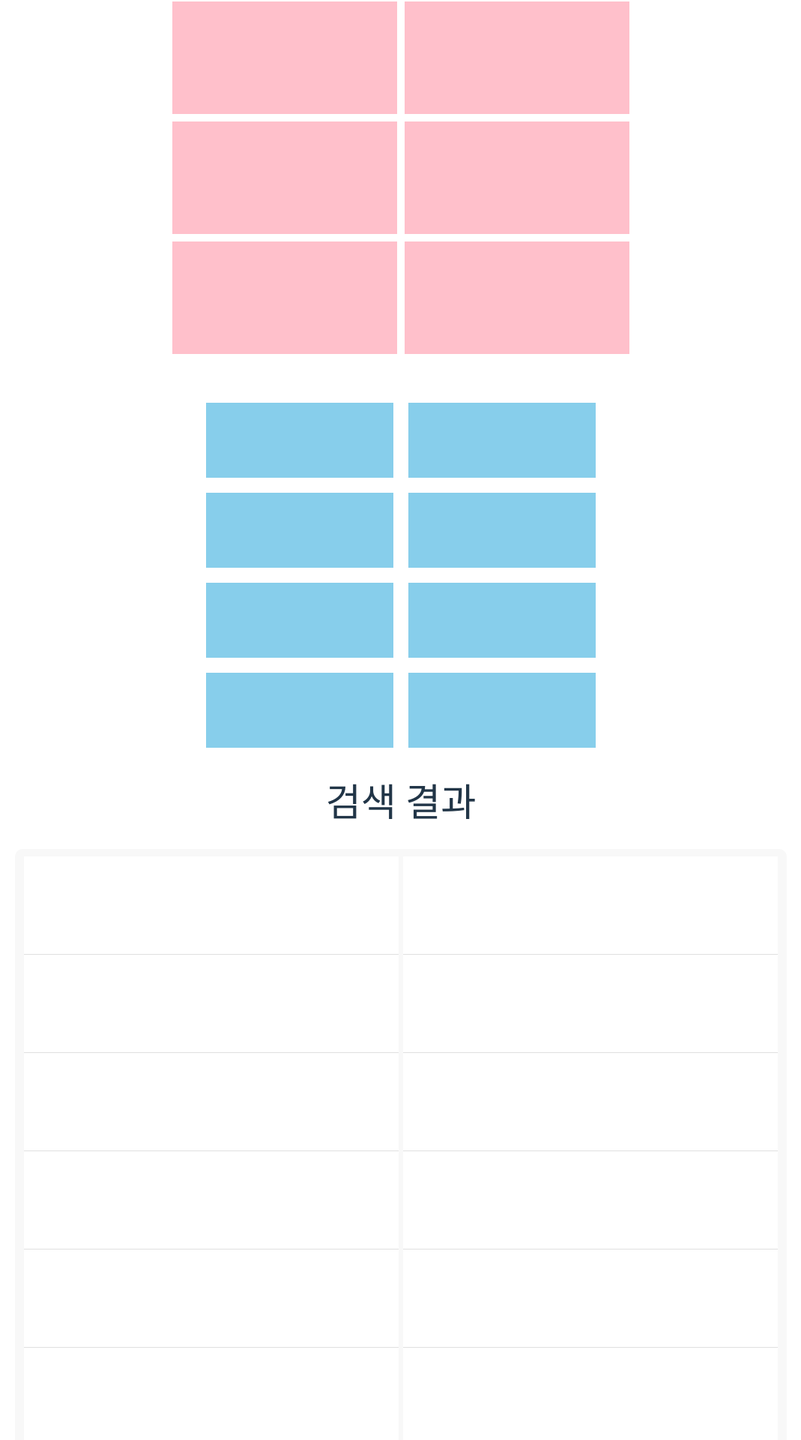
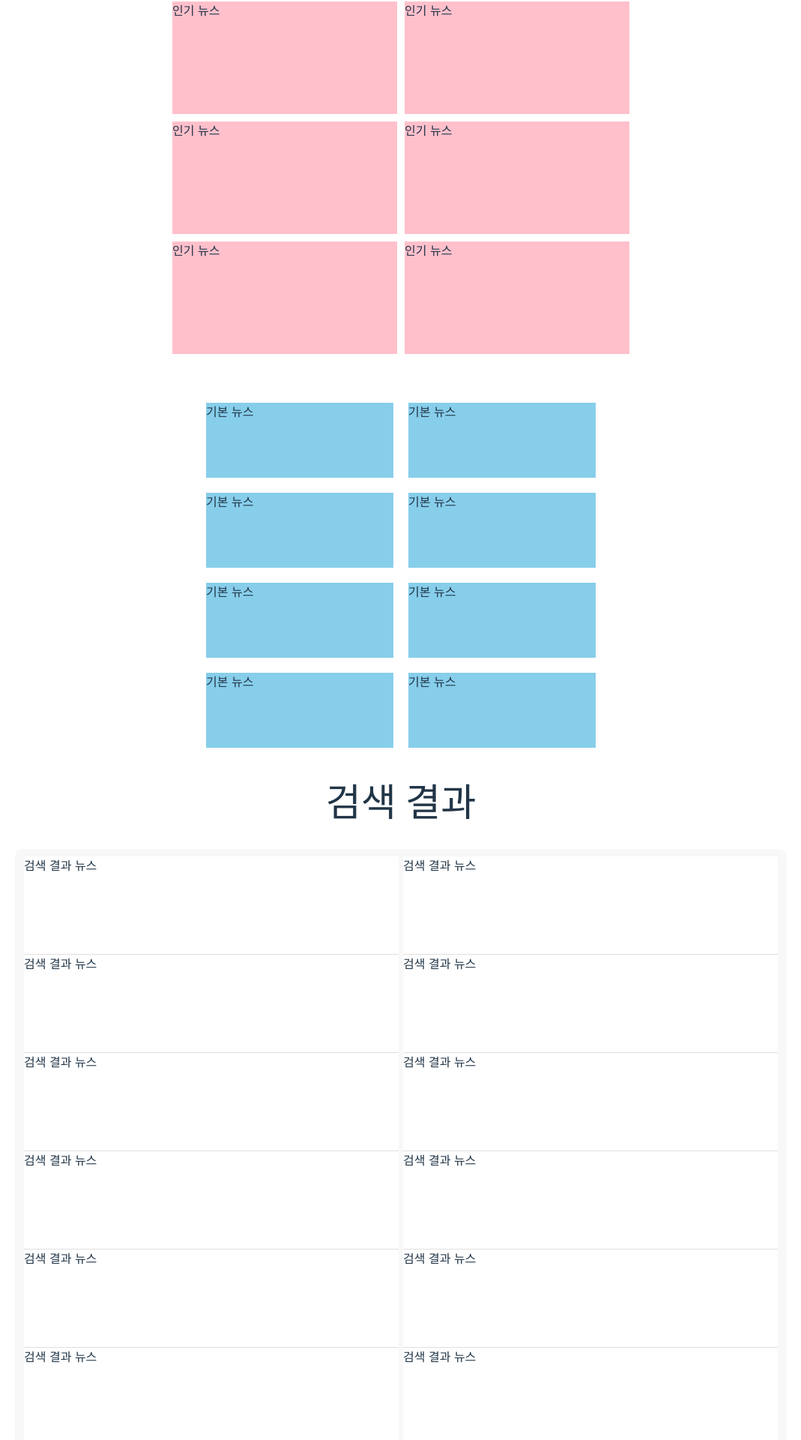
Before and after one commit to SKU-GlobalTimes/GlobalTimes_FE, a React (Vite) app in the folder FrontEnd/: page /main in a window 1280 px wide. Shown: the part 604-2524 px from the top of the page at 75% size, without its empty margins (105-1174 px from the left). Built offline with nearby package versions, Linux system fonts and the light colour scheme.

Commit message:
✨ Feat: 뉴스카드 컴포넌트 생성 및 배치

```diff
--- a/FrontEnd/src/components/mainPage/MainNews.jsx
+++ b/FrontEnd/src/components/mainPage/MainNews.jsx
@@ -1,27 +1,28 @@
 import styled from './News.module.css';
-
+import HotNewsCard from '../newsCard/HotNewsCard';
+import BasicNewsCard from '../newsCard/BasicNewsCard';
 
 export default function MainNews(){
     return(
         <div className={styled['MainNews--container']}>
             <h1>Hot News</h1>
             <div className={styled['MainNews--hotIssues']}>
-                <div className={styled['news--sample01']}></div>
-                <div className={styled['news--sample01']}></div>
-                <div className={styled['news--sample01']}></div>
-                <div className={styled['news--sample01']}></div>
-                <div className={styled['news--sample01']}></div>
-                <div className={styled['news--sample01']}></div>
+                <HotNewsCard />
+                <HotNewsCard />
+                <HotNewsCard />
+                <HotNewsCard />
+                <HotNewsCard />
+                <HotNewsCard />
             </div>
             <div className={styled['MainNews--Issues']}>
-                <div className={styled['news--sample02']}></div>
-                <div className={styled['news--sample02']}></div>
-                <div className={styled['news--sample02']}></div>
-                <div className={styled['news--sample02']}></div>
-                <div className={styled['news--sample02']}></div>
-                <div className={styled['news--sample02']}></div>
-                <div className={styled['news--sample02']}></div>
-                <div className={styled['news--sample02']}></div>
+                <BasicNewsCard />
+                <BasicNewsCard />
+                <BasicNewsCard />
+                <BasicNewsCard />
+                <BasicNewsCard />
+                <BasicNewsCard />
+                <BasicNewsCard />
+                <BasicNewsCard />
             </div>
 
         </div>
--- a/FrontEnd/src/components/mainPage/News.module.css
+++ b/FrontEnd/src/components/mainPage/News.module.css
@@ -21,20 +21,6 @@
     justify-content: center;
 }
 
-.news--sample01 {
-    background-color: pink;
-    width: 300px;
-    height: 150px;
-    margin: 5px;
-}
-
-.news--sample02 {
-    background-color: skyblue;
-    width: 250px;
-    height: 100px;
-    margin: 10px;
-}
-
 /* Search News */
 .SearchNews--container{
     display: flex;
@@ -52,11 +38,3 @@
     border-radius: 10px;
     background-color: rgb(248, 248, 248);
 }
-
-.news--sample03 {
-    width: 500px;
-    height: 130px;
-    margin: 0px 3px;
-    background-color: white;
-    border-bottom: 1px solid rgb(224, 224, 224);
-}
--- a/FrontEnd/src/components/mainPage/SearchNews.jsx
+++ b/FrontEnd/src/components/mainPage/SearchNews.jsx
@@ -1,4 +1,5 @@
 import styled from './News.module.css';
+import SearchNewsCard from '../newsCard/SearchNewsCard';
 
 export default function SearchNews() {
 
@@ -6,22 +7,22 @@ export default function SearchNews() {
         <div className={styled['SearchNews--container']}>
             <h1>검색 결과</h1>
             <div className={styled['SearchNews--resultList']}>
-                <div className={styled['news--sample03']}></div>
-                <div className={styled['news--sample03']}></div>
-                <div className={styled['news--sample03']}></div>
-                <div className={styled['news--sample03']}></div>
-                <div className={styled['news--sample03']}></div>
-                <div className={styled['news--sample03']}></div>
-                <div className={styled['news--sample03']}></div>
-                <div className={styled['news--sample03']}></div>
-                <div className={styled['news--sample03']}></div>
-                <div className={styled['news--sample03']}></div>
-                <div className={styled['news--sample03']}></div>
-                <div className={styled['news--sample03']}></div>
-                <div className={styled['news--sample03']}></div>
-                <div className={styled['news--sample03']}></div>
-                <div className={styled['news--sample03']}></div>
-                <div className={styled['news--sample03']}></div>
+                <SearchNewsCard />
+                <SearchNewsCard />
+                <SearchNewsCard />
+                <SearchNewsCard />
+                <SearchNewsCard />
+                <SearchNewsCard />
+                <SearchNewsCard />
+                <SearchNewsCard />
+                <SearchNewsCard />
+                <SearchNewsCard />
+                <SearchNewsCard />
+                <SearchNewsCard />
+                <SearchNewsCard />
+                <SearchNewsCard />
+                <SearchNewsCard />
+                <SearchNewsCard />
             </div>
         </div>
     )
--- /dev/null
+++ b/FrontEnd/src/components/newsCard/BasicNewsCard.jsx
@@ -0,0 +1,10 @@
+import styled from './NewsCard.module.css';
+
+export default function BasicNewsCard() {
+
+    return(
+        <div className={styled['basicNewsCard--container']}>
+            기본 뉴스
+        </div>
+    )
+}
--- /dev/null
+++ b/FrontEnd/src/components/newsCard/HotNewsCard.jsx
@@ -0,0 +1,10 @@
+import styled from './NewsCard.module.css';
+
+export default function HotNewsCard() {
+
+    return(
+        <div className={styled['hotNewsCard--container']}>
+            인기 뉴스
+        </div>
+    )
+}
--- /dev/null
+++ b/FrontEnd/src/components/newsCard/NewsCard.module.css
@@ -0,0 +1,25 @@
+
+.hotNewsCard--container{
+    background-color: pink;
+    width: 300px;
+    height: 150px;
+    margin: 5px;
+}
+
+.basicNewsCard--container{
+    background-color: skyblue;
+    width: 250px;
+    height: 100px;
+    margin: 10px;
+}
+
+
+
+
+.searchNewsCard--container{
+    width: 500px;
+    height: 130px;
+    margin: 0px 3px;
+    background-color: white;
+    border-bottom: 1px solid rgb(224, 224, 224);
+}
--- /dev/null
+++ b/FrontEnd/src/components/newsCard/SearchNewsCard.jsx
@@ -0,0 +1,10 @@
+import styled from './NewsCard.module.css';
+
+export default function SearchNewsCard() {
+
+    return(
+        <div className={styled['searchNewsCard--container']}>
+            검색 결과 뉴스
+        </div>
+    )
+}
```
